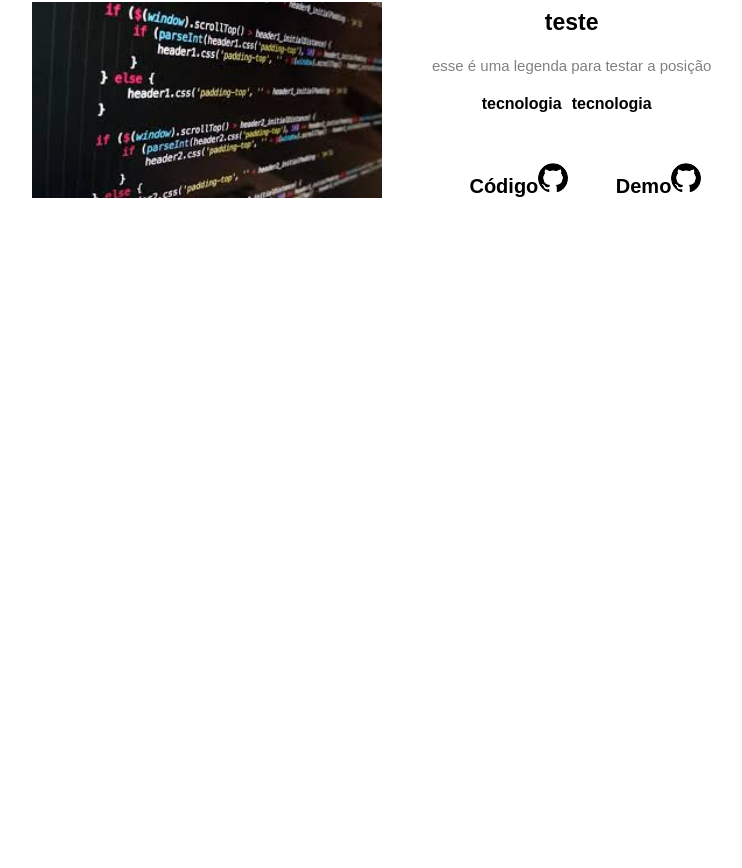
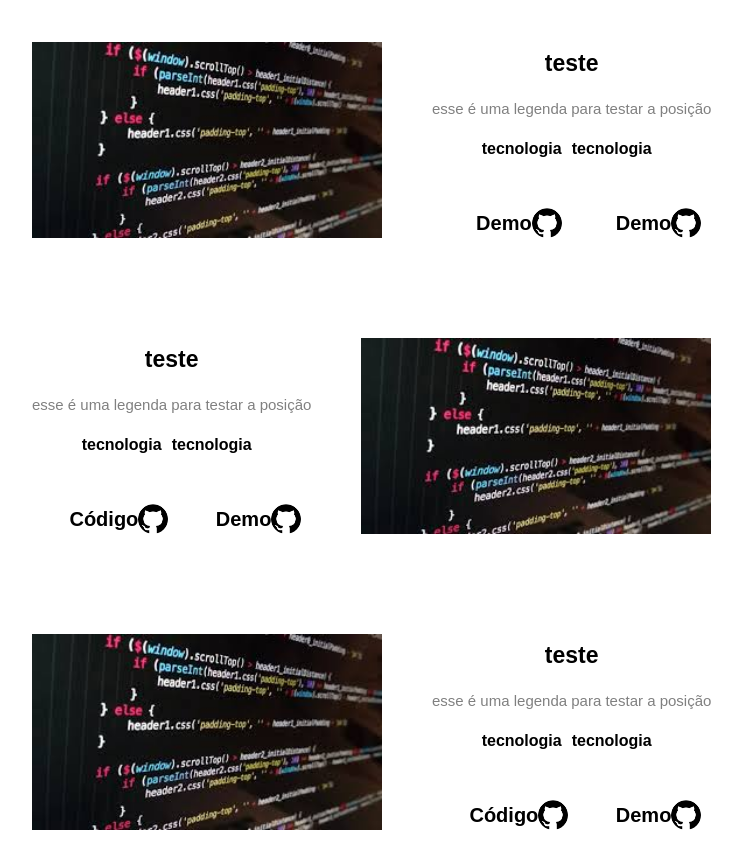
Before and after one commit to Ramom-Gomes/Meu-Portfolio, a React (Vite) app: page / in a window 1280 px wide. Shown: the part 1238-2106 px from the top of the page, without its empty margins (258-1000 px from the left). Before the commit the page ends 1536 px from the top, so only its background shows below. Built offline with nearby package versions, Linux system fonts and the light colour scheme.

Commit message:
secao-portfolio-atualizacoes

```diff
--- a/src/App.css
+++ b/src/App.css
@@ -142,6 +142,10 @@
     margin-bottom: 10px;
 }
 
+.portfoliodescricao {
+    margin-bottom: 50px;
+}
+
 .sobredescricao {
     font-size: 17px;
     color: #808080;
@@ -166,6 +170,12 @@
     display: flex;
     flex-direction: column;
     margin-left: 50px;
+}
+
+.projetodescricao2 {
+    display: flex;
+    flex-direction: column;
+    margin-right: 50px;
 }
 
 .projetotitulo {
@@ -206,9 +216,16 @@
     color: black;
     margin: auto;
     margin-right: 10px;
+    display: flex;
+    align-items: center;
+    justify-content: center;
 }
 
 .projetoredesimagem {
     width: 30px;
     border-radius: 50%;
 }
+
+.projetoredesposicao {
+    display: flex;
+}
--- a/src/App.jsx
+++ b/src/App.jsx
@@ -75,6 +75,40 @@ const app = () => {
                 <p className="tecnologiausada">tecnologia</p>
               </div>
               <div className="projetoredes">
+                <a className="projetogit" href="">Demo<img className="projetoredesimagem" src={FotoGit} alt="" /></a>
+                <a className="projetogit" href="">Demo<img className="projetoredesimagem" src={FotoGit} alt="" /></a>
+              </div>
+            </div>
+          </div>
+        </section>
+        <section className="secaoport">
+          <div className="projetos">
+            <div className="projetodescricao2">
+              <p className="projetotitulo">teste</p>
+              <p className="projetosemititulo">esse é uma legenda para testar a posição</p>
+              <div className="projetotecnologias">
+                <p className="tecnologiausada">tecnologia</p>
+                <p className="tecnologiausada">tecnologia</p>
+              </div>
+              <div className="projetoredes">
+                <a className="projetogit" href="">Código<img className="projetoredesimagem" src={FotoGit} alt="" /></a>
+                <a className="projetogit" href="">Demo<img className="projetoredesimagem" src={FotoGit} alt="" /></a>
+              </div>
+            </div>
+            <img className="projetoimagem" src={FotoIlustra} alt="" />
+          </div>
+        </section>
+        <section className="secaoport">
+          <div className="projetos">
+            <img className="projetoimagem" src={FotoIlustra} alt="" />
+            <div className="projetodescricao">
+              <p className="projetotitulo">teste</p>
+              <p className="projetosemititulo">esse é uma legenda para testar a posição</p>
+              <div className="projetotecnologias">
+                <p className="tecnologiausada">tecnologia</p>
+                <p className="tecnologiausada">tecnologia</p>
+              </div>
+              <div className="projetoredes">
                 <a className="projetogit" href="">Código<img className="projetoredesimagem" src={FotoGit} alt="" /></a>
                 <a className="projetogit" href="">Demo<img className="projetoredesimagem" src={FotoGit} alt="" /></a>
               </div>
```
